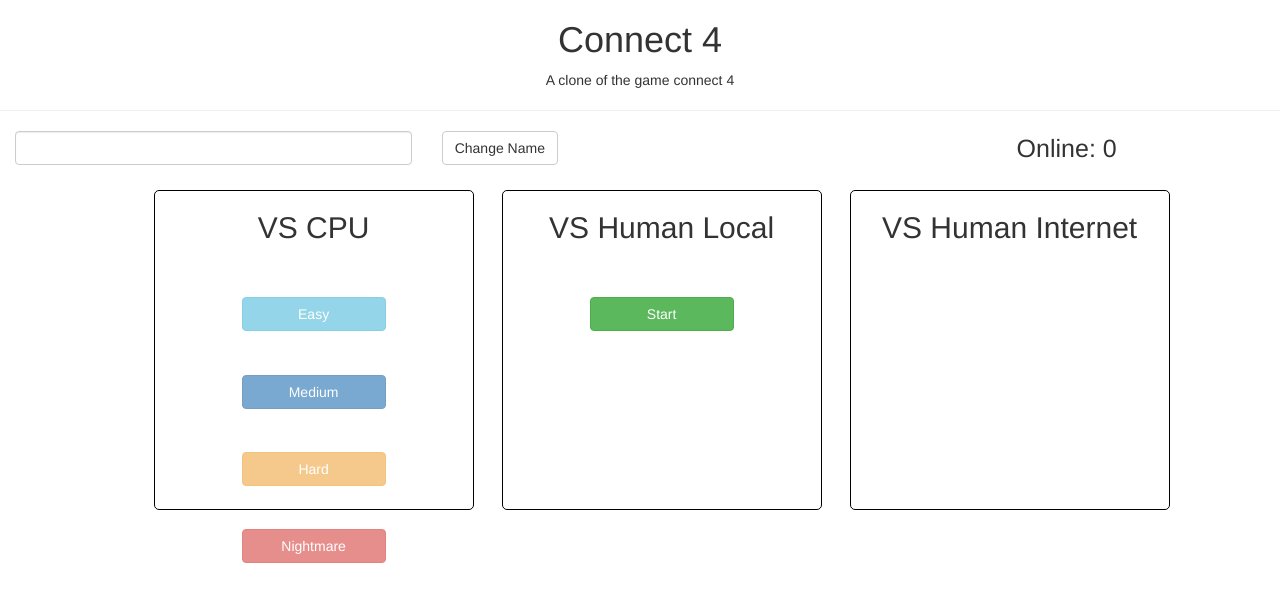
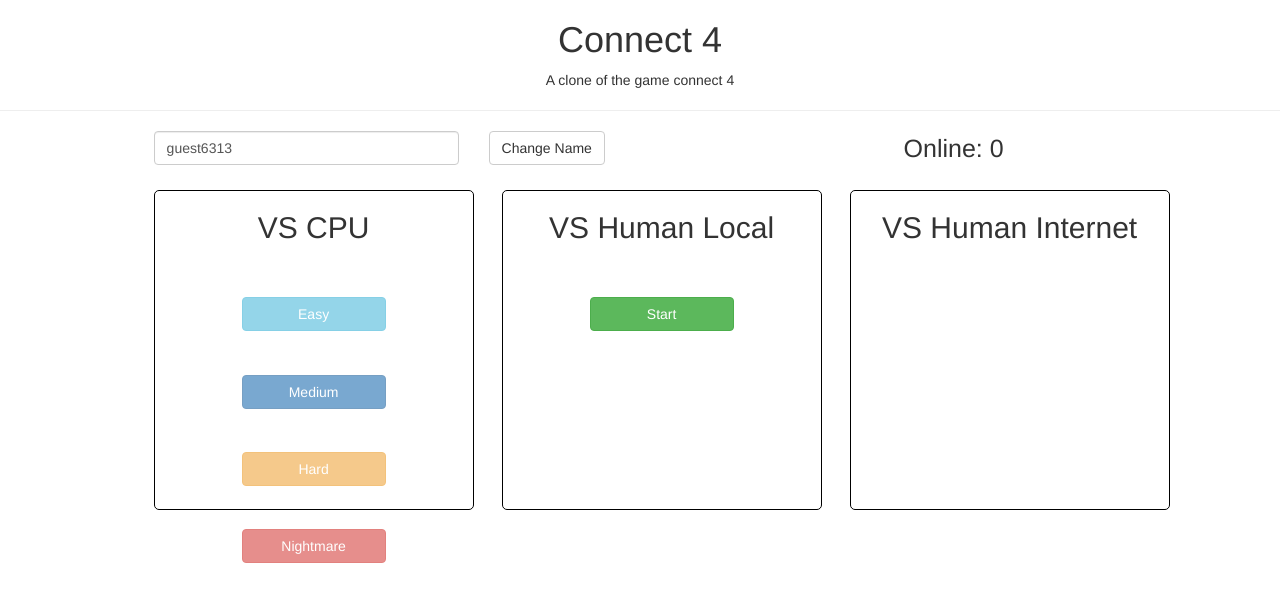
Before and after one commit to jbatch/connect-4, a website: page public/index.html in a window 1280 px wide. Drawn offline with nearby package versions, Linux system fonts and the light colour scheme.

Commit message:
Added random guest name and fixed css for mobile devices

```diff
--- a/public/css/connect-4.css
+++ b/public/css/connect-4.css
@@ -17,6 +17,11 @@ h1, p {
 
 .col-heading {
 	text-align: center;
+}
+
+#name-input {
+	margin-left: 12%;
+	padding-left: 0;
 }
 
 #first-col {
--- a/public/index.html
+++ b/public/index.html
@@ -7,6 +7,12 @@
 	<link rel="stylesheet" type="text/css" href="/css/connect-4.css">
 	<script type="text/javascript" src="http://code.jquery.com/jquery-1.11.2.min.js"></script>
 	<script type="text/javascript" src="bootstrap.min.js"></script>
+	<script type="text/javascript">
+		$(document).ready(function(){
+			var r = Math.floor(Math.random() * 9999) + 1000
+			$('#name').val('guest' + r);
+		});
+	</script>
 </head>
 <body>
 	<div class="container" id ="game">
@@ -18,18 +24,18 @@
 			<hr>
 		</div>
 		<div class="row">
-			<div class='col-md-4'>
-				<input type="text" class="form-control">
+			<div class='col-sm-3' id="name-input">
+				<input type="text" class="form-control" value="guest1986" id="name">
 			</div>
-			<div class="col-md-4">
+			<div class="col-sm-3">
 				<button class="btn btn-default">Change Name</button>
 			</div>
-			<div class="col-md-4">
+			<div class="col-sm-3">
 				<p id="online-count">Online: 0</p>
 			</div>
 		</div>
 		<div class="row">
-			<div class="col-md-3 bordered-col" id="first-col">
+			<div class="col-sm-3 bordered-col" id="first-col">
 				<div class="col-heading">
 					<h2>VS CPU</h2>
 				</div>
@@ -46,7 +52,7 @@
 					<button class="btn btn-danger" disabled=true>Nightmare</button>
 				</div>
 			</div>
-			<div class="col-md-3 bordered-col">
+			<div class="col-sm-3 bordered-col">
 				<div class="col-heading">
 					<h2>VS Human Local</h2>
 				</div>
@@ -54,7 +60,7 @@
 					<a class="btn btn-success" href="game">Start</a>
 				</div>
 			</div>
-			<div class="col-md-3 bordered-col">
+			<div class="col-sm-3 bordered-col">
 				<div class="col-heading">
 					<h2>VS Human Internet</h2>
 				</div>
```
